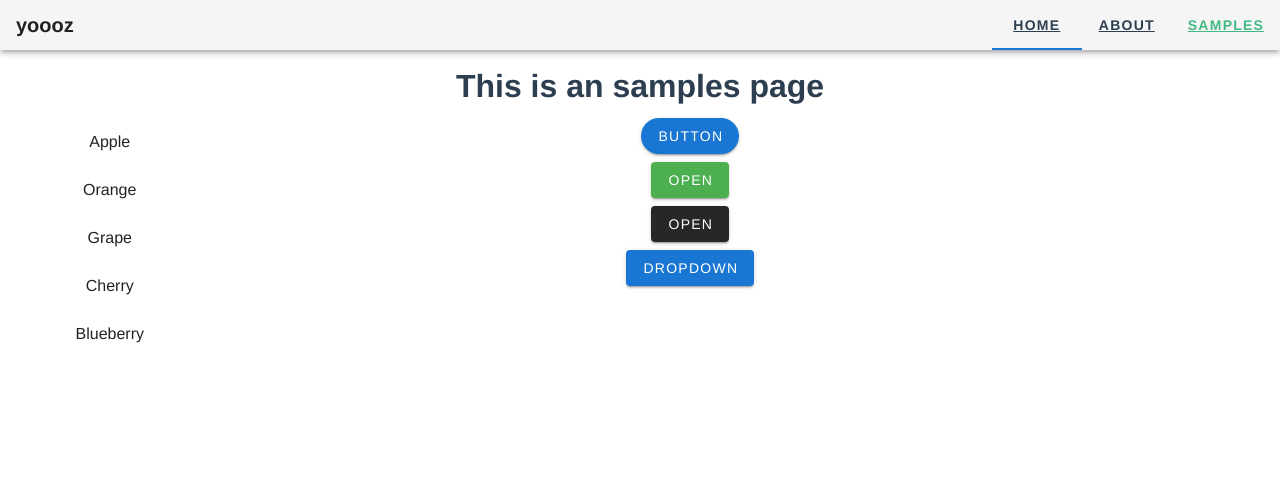
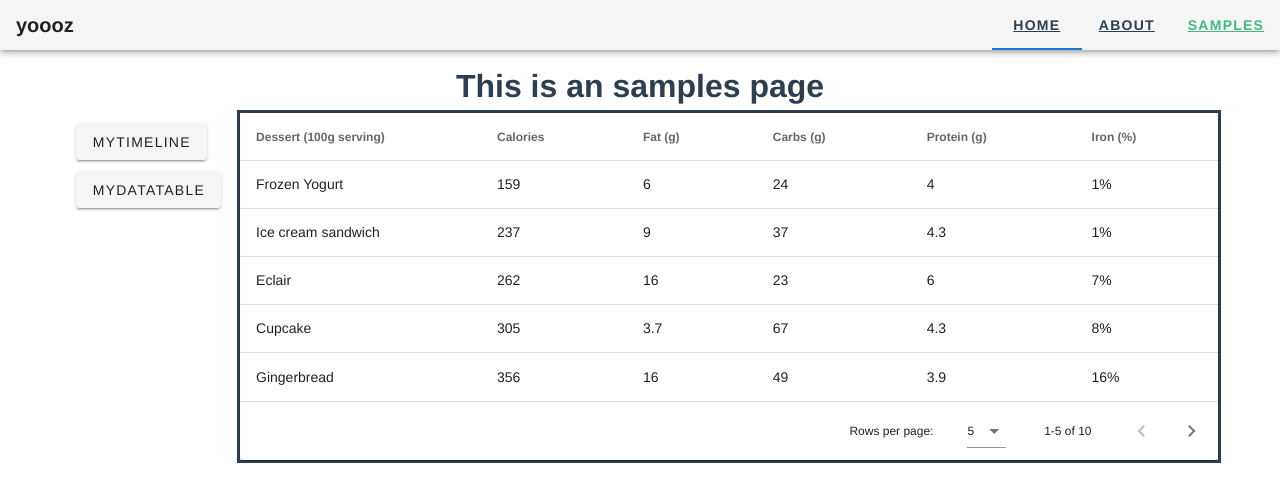
Before and after one commit to yoooz/websandbox, a Vue app in the folder frontend/: page /samples in a window 1280 px wide. Shown: the top 502 px of the page. Built offline with nearby package versions, Linux system fonts and the light colour scheme.

Commit message:
change component dynamically

```diff
--- /dev/null
+++ b/frontend/src/components/MyDataTable.vue
@@ -0,0 +1,113 @@
+<template>
+  <v-data-table
+    :headers="headers"
+    :items="desserts"
+    :items-per-page="5"
+    class="elevation-1"
+  ></v-data-table>
+</template>
+
+<script lang="ts">
+import Vue from "vue";
+export default Vue.extend({
+  data() {
+    return {
+      headers: [
+        {
+          text: "Dessert (100g serving)",
+          align: "start",
+          sortable: false,
+          value: "name",
+        },
+        { text: "Calories", value: "calories" },
+        { text: "Fat (g)", value: "fat" },
+        { text: "Carbs (g)", value: "carbs" },
+        { text: "Protein (g)", value: "protein" },
+        { text: "Iron (%)", value: "iron" },
+      ],
+      desserts: [
+        {
+          name: "Frozen Yogurt",
+          calories: 159,
+          fat: 6.0,
+          carbs: 24,
+          protein: 4.0,
+          iron: "1%",
+        },
+        {
+          name: "Ice cream sandwich",
+          calories: 237,
+          fat: 9.0,
+          carbs: 37,
+          protein: 4.3,
+          iron: "1%",
+        },
+        {
+          name: "Eclair",
+          calories: 262,
+          fat: 16.0,
+          carbs: 23,
+          protein: 6.0,
+          iron: "7%",
+        },
+        {
+          name: "Cupcake",
+          calories: 305,
+          fat: 3.7,
+          carbs: 67,
+          protein: 4.3,
+          iron: "8%",
+        },
+        {
+          name: "Gingerbread",
+          calories: 356,
+          fat: 16.0,
+          carbs: 49,
+          protein: 3.9,
+          iron: "16%",
+        },
+        {
+          name: "Jelly bean",
+          calories: 375,
+          fat: 0.0,
+          carbs: 94,
+          protein: 0.0,
+          iron: "0%",
+        },
+        {
+          name: "Lollipop",
+          calories: 392,
+          fat: 0.2,
+          carbs: 98,
+          protein: 0,
+          iron: "2%",
+        },
+        {
+          name: "Honeycomb",
+          calories: 408,
+          fat: 3.2,
+          carbs: 87,
+          protein: 6.5,
+          iron: "45%",
+        },
+        {
+          name: "Donut",
+          calories: 452,
+          fat: 25.0,
+          carbs: 51,
+          protein: 4.9,
+          iron: "22%",
+        },
+        {
+          name: "KitKat",
+          calories: 518,
+          fat: 26.0,
+          carbs: 65,
+          protein: 7,
+          iron: "6%",
+        },
+      ],
+    };
+  },
+});
+</script>
--- /dev/null
+++ b/frontend/src/components/MyTimeline.vue
@@ -0,0 +1,7 @@
+<template>
+  <v-timeline>
+    <v-timeline-item>timeline item</v-timeline-item>
+    <v-timeline-item class="text-right"> timeline item </v-timeline-item>
+    <v-timeline-item>timeline item</v-timeline-item>
+  </v-timeline>
+</template>
--- a/frontend/src/views/Samples.vue
+++ b/frontend/src/views/Samples.vue
@@ -5,16 +5,13 @@
       <div class="fruits-list">
         <v-list>
           <v-list-item v-for="(item, index) in fruits" :key="index">
-            <v-list-item-title>{{ item.name }}</v-list-item-title>
+            <v-btn @click="change(item.comp)">{{ item.name }}</v-btn>
           </v-list-item>
         </v-list>
       </div>
 
-      <div class="buttons">
-        <MyDialog></MyDialog>
-        <MyBottomSheet></MyBottomSheet>
-        <MySnackbar></MySnackbar>
-        <MyDropdown></MyDropdown>
+      <div class="contents">
+        <component :is="currentView"></component>
       </div>
     </div>
   </div>
@@ -22,27 +19,33 @@
 
 <script lang="ts">
 import Vue from "vue";
-import MyDialog from "@/components/MyDialog.vue";
-import MyBottomSheet from "@/components/MyBottomSheet.vue";
-import MySnackbar from "@/components/MySnackbar.vue";
-import MyDropdown from "@/components/MyDropdown.vue";
+import MyDataTable from "@/components/MyDataTable.vue";
+import MyTimeline from "@/components/MyTimeline.vue";
 
 export default Vue.extend({
   components: {
-    MyDialog,
-    MyBottomSheet,
-    MySnackbar,
-    MyDropdown,
+    MyDataTable,
+    MyTimeline,
   },
   data: () => ({
     fruits: [
-      { name: "Apple" },
-      { name: "Orange" },
-      { name: "Grape" },
-      { name: "Cherry" },
-      { name: "Blueberry" },
+      {
+        name: "MyTimeline",
+        comp: "myTimeline",
+      },
+      {
+        name: "MyDataTable",
+        comp: "myDataTable",
+      },
     ],
+    currentView: "myDataTable",
   }),
+  methods: {
+    change: function (title: string) {
+      console.log(title);
+      this.currentView = title;
+    },
+  },
 });
 </script>
 
@@ -60,7 +63,8 @@
   display: inline-block;
 }
 
-div.buttons {
+div.contents {
+  border: solid;
   flex-grow: 2;
   display: inline-block;
 }
```
